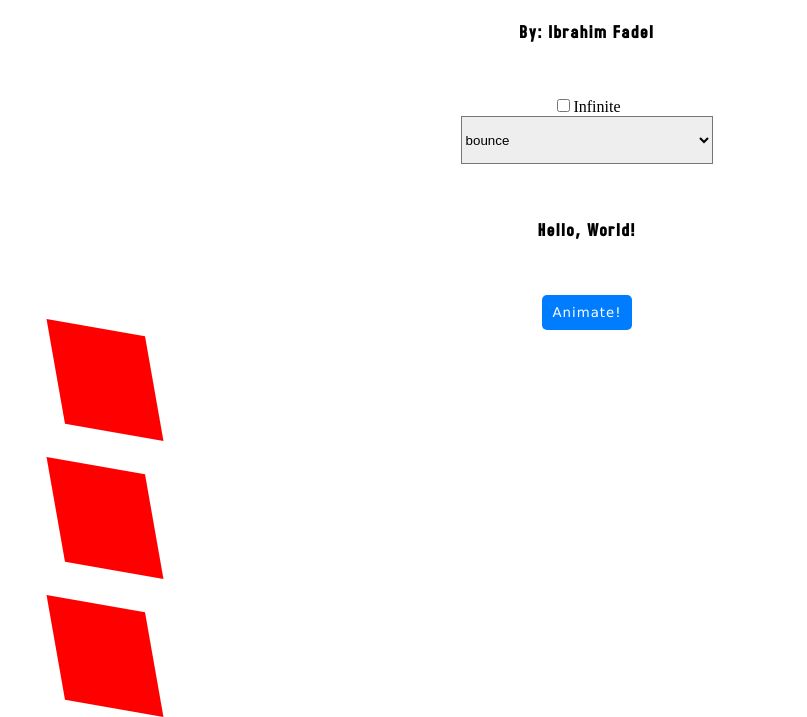
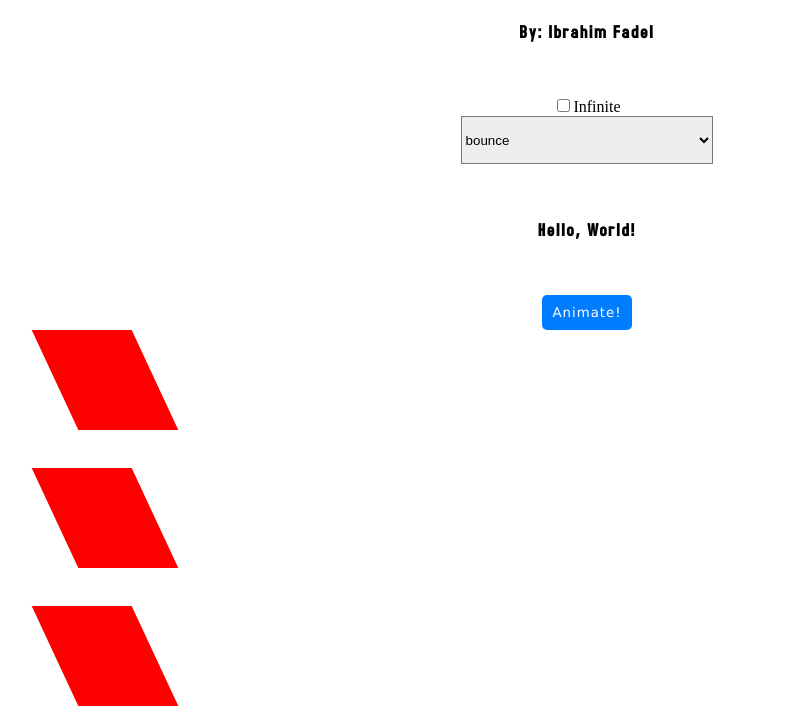
Before and after one commit to IbrahimFadel/animateMe, a website: page index.html in a window 1280 px wide. Shown: the part 139-856 px from the top of the page, without its empty margins (53-860 px from the left). Drawn offline with Linux system fonts and the light colour scheme.

Commit message:
Cleaner, not quite finished, know how to fix

```diff
--- a/index.html
+++ b/index.html
@@ -92,5 +92,6 @@
         <div class="nine"></div>
 
         <script src="src/js/quickAnims.js"></script>
+        <script src="src/js/test.js"></script>
     </body>
 </html>
--- a/src/js/quickAnims.js
+++ b/src/js/quickAnims.js
@@ -5,7 +5,7 @@
  * @return {ARRAY} targets
  */
 
-function getTargets(config) {
+getTargets = config => {
     var configLength = Object.keys(config).length;
     for (let i = 0; i < configLength; i++) {
         var keys = Object.keys(config);
@@ -22,7 +22,7 @@ function getTargets(config) {
     }
 
     return targets;
-}
+};
 
 /*
  * Get all animations and their info and return them in a usable format
@@ -31,7 +31,7 @@ function getTargets(config) {
  * @return {ARRAY} animations
  */
 
-function getAnimations(config) {
+getAnimations = config => {
     var animations = [];
     var keys = Object.keys(config);
     for (let i = 0; i < keys.length; i++) {
@@ -60,7 +60,7 @@ function getAnimations(config) {
         }
     }
     return animations;
-}
+};
 
 /*
  * See if animation is infinite
@@ -69,7 +69,7 @@ function getAnimations(config) {
  * @return {BOOLEAN} isInfinite
  */
 
-function isInfinite(config) {
+isInfinite = config => {
     var infinite;
     var keys = Object.keys(config);
     for (let i = 0; i < keys.length; i++) {
@@ -79,7 +79,7 @@ function isInfinite(config) {
     }
 
     return infinite;
-}
+};
 
 /*
  * Get animation config into usable format
@@ -88,7 +88,7 @@ function isInfinite(config) {
  * @return {ARRAY} Animation config in usable format
  */
 
-function parseConfig(config) {
+parseConfig = config => {
     var targets = getTargets(config);
     var animations = getAnimations(config);
     var infinite = isInfinite(config);
@@ -96,7 +96,31 @@ function parseConfig(config) {
     var parsedConfigInfo = [targets, animations, infinite];
 
     return parsedConfigInfo;
-}
+};
+
+/*
+ * Take in animation info, and return that in a string format that can be applied to
+ * an html element
+ *
+ * @params {ARRAY} animationInfo, {STRING} current string in proper format
+ * @return {STRING} string in proper format
+ */
+
+translateAnimToString = (anim, animString) => {
+    let name = anim[0];
+    let val = anim[4];
+    animString += name + "(" + val + ")";
+
+    return animString;
+};
+
+applyDelayDuration = (anim, el) => {
+    // console.log(anim, el);
+    let duration = anim[2];
+    let easing = anim[3];
+    el.style.transition = "transform" + " " + duration + " " + easing;
+    console.log(duration, easing);
+};
 
 /*
  * Apply animations
@@ -104,51 +128,24 @@ function parseConfig(config) {
  * @params {ARRAY} Animation config in usable format
  */
 
-function applyAnimations(config) {
-    // console.log(config);
-    var amntTargets = config[0].length;
-    var amntAnimations = config[1].length;
-    var infinite = config[2];
-
-    for (let i = 0; i < amntTargets; i++) {
-        let transformationString = "";
-        for (let x = 0; x < amntAnimations; x++) {
-            let target = config[0][x];
-            let animation = config[1][x][0];
-            let delay = config[1][x][1];
-            let duration = config[1][x][2];
-            let easing = config[1][x][3];
-            let value = config[1][x][4];
-            // console.log(target, animation, delay, duration, easing, value);
-            // console.log(document.getElementsByClassName(target));
-            let transforms = "translateX translateY scaleX scaleY rotate skewX skewY".split(
-                " "
-            );
-
-            for (let z = 0; z < transforms.length; z++) {
-                if (animation === transforms[z]) {
-                    // console.log(animation);
-                    transformationString += animation + "(" + value + ")";
-                    console.log(transformationString);
-                }
-            }
-
-            let amntElements = document.getElementsByClassName(target).length;
-            for (let z = 0; z < amntElements; z++) {
-                setTimeout(() => {
-                    document.getElementsByClassName(target)[
-                        z
-                    ].style.transition = "all " + duration + " " + easing;
-                    // console.log(transformationString);
-                    document.getElementsByClassName(target)[
-                        z
-                    ].style.transform = transformationString;
-                }, delay);
-            }
-            // transformationString = "";
-        }
-    }
-}
+applyAnimations = config => {
+    let animString = "";
+    config[1].forEach((anim, i) => {
+        animString = translateAnimToString(anim, animString);
+        config[0].forEach((target, i) => {
+            let elements = document.getElementsByClassName(target);
+            Array.prototype.forEach.call(elements, (el, i) => {
+                applyDelayDuration(anim, el);
+            });
+        });
+    });
+    config[0].forEach((target, i) => {
+        let elements = document.getElementsByClassName(target);
+        Array.prototype.forEach.call(elements, (el, i) => {
+            el.style.transform = animString;
+        });
+    });
+};
 
 /*
  * User calls this to make their animation
@@ -170,17 +167,11 @@ animate({
             duration: "3s",
             easing: "ease"
         },
-        rotate: {
-            value: "10deg",
-            delay: "0",
-            duration: "3s",
-            easing: "ease"
-        },
         skewX: {
-            value: "20deg",
-            delay: "3s",
-            duration: "1s",
-            easing: "ease"
+            value: "25deg",
+            delay: "1000",
+            duration: "2s",
+            easing: "linear"
         }
     },
     infinite: false
--- /dev/null
+++ b/src/js/test.js
@@ -0,0 +1,9 @@
+class quickAnims {
+    getTargets(config) {
+        console.log(config);
+    }
+}
+
+// let qA = new quickAnims();
+
+// qA.getTargets("HHHHHHHHH");
```
